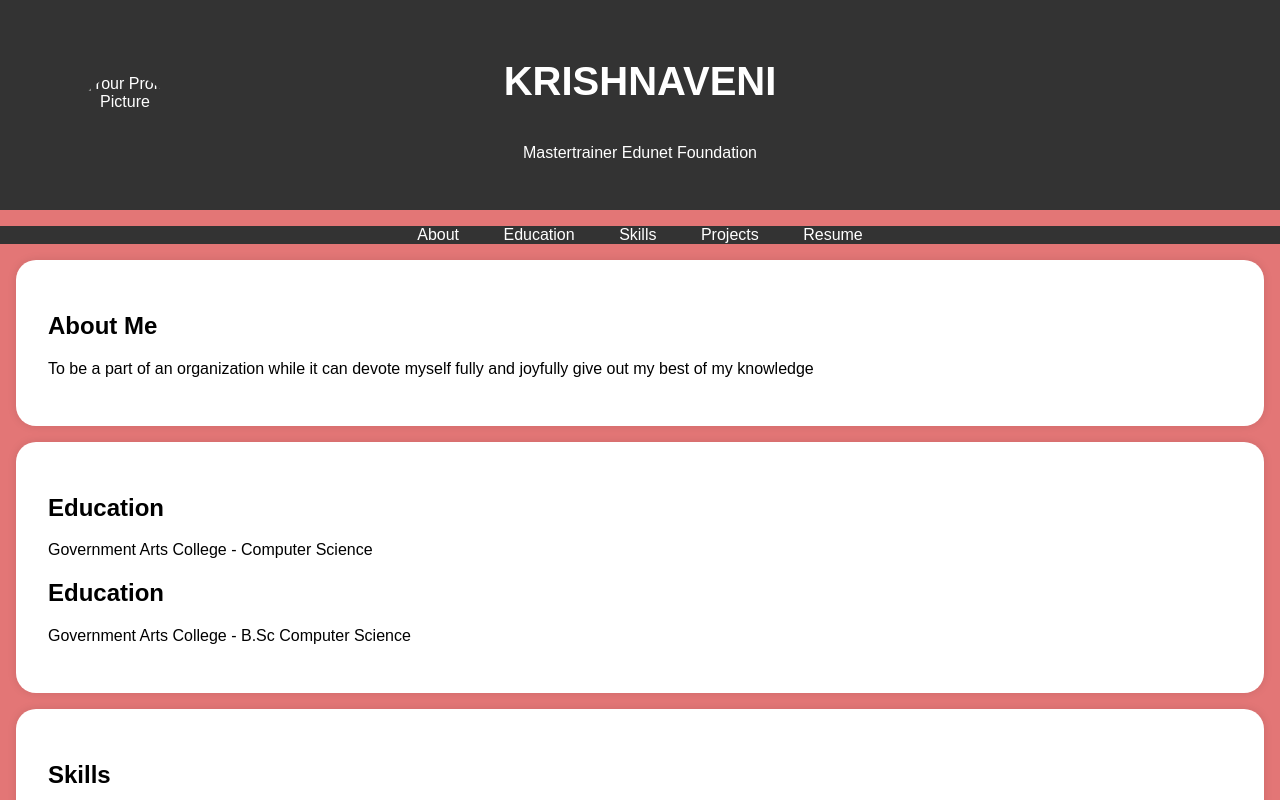
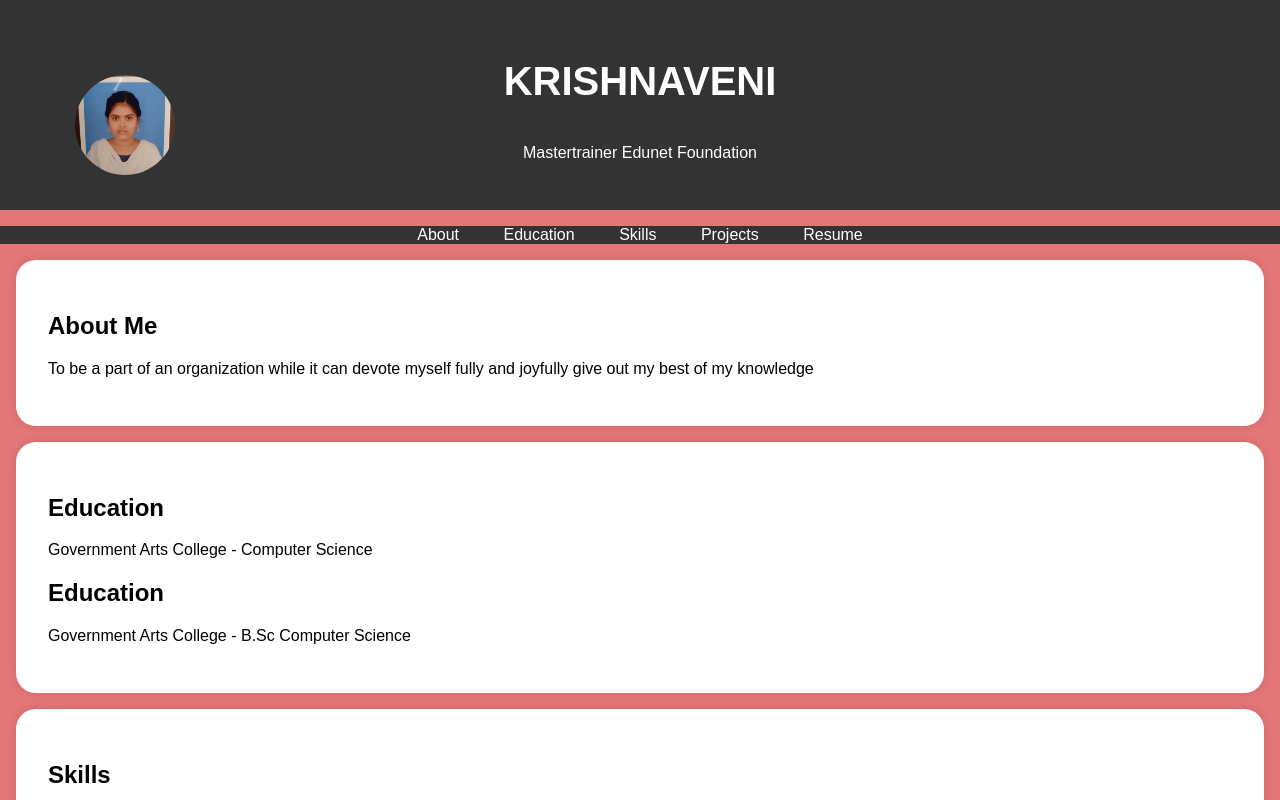
Before and after one commit to jagapanner/krishnaveni-m, a plain HTML site: page index.html in a window 1280 px wide. Shown: the top 800 px of the page. Drawn offline with Linux system fonts and the light colour scheme.

Commit message:
Update index.html

```diff
--- a/index.html
+++ b/index.html
@@ -95,7 +95,7 @@
     <header>
         <div class="header-content">
             <!-- Add your profile picture here -->
-            <img src="./krishinaveni.jpg.jpg" alt="Your Profile Picture" class="profile-picture">
+            <img src="./krishnaveni.jpg.jpg" alt="Your Profile Picture" class="profile-picture">
             <h1>KRISHNAVENI</P></h1>
             <p>Mastertrainer Edunet Foundation</p>
         </div>
```
